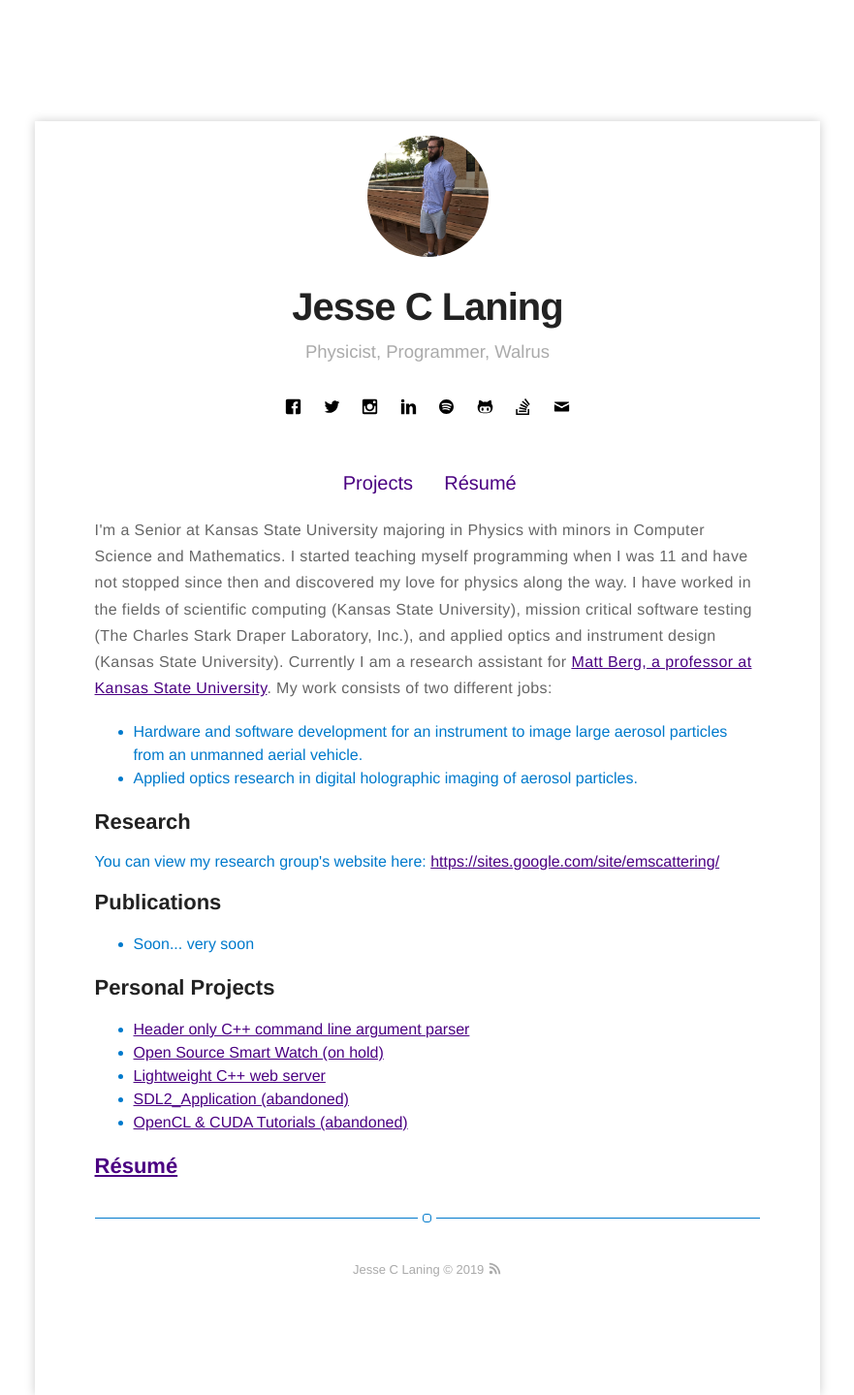
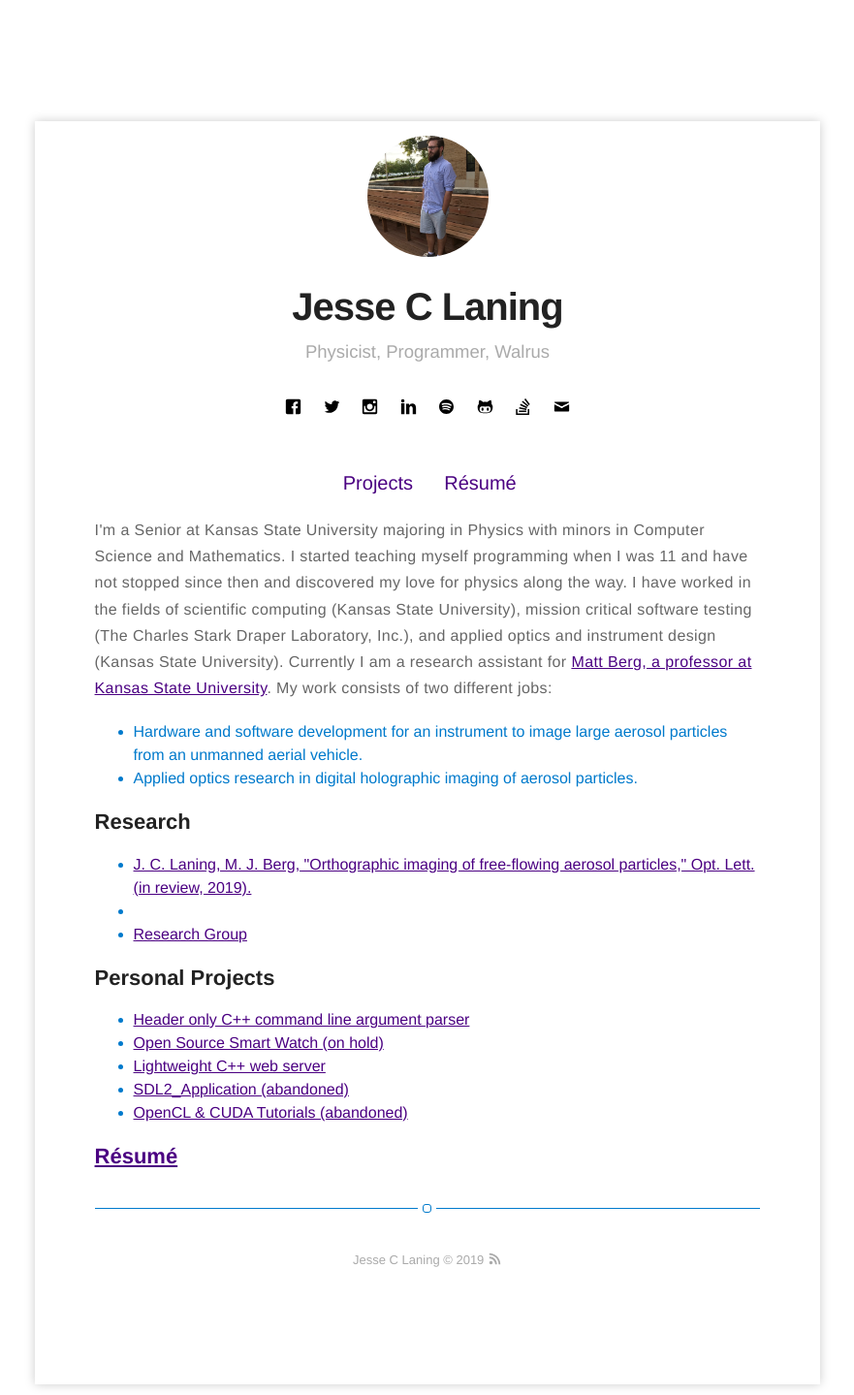
Before and after one commit to jamolnng/jamolnng.github.io, a Jekyll site: the page built from index.html, in a window 1280 px wide. Shown: the whole page at 97% size, without its empty margins (199-1080 px from the left). Built offline with Jekyll 4.4.1, drawn with Linux system fonts in a browser that asks for light colours; nearby versions of some CDN libraries; library files that are not in the unit come from our copies.

Commit message:
added papers

```diff
--- a/index.html
+++ b/index.html
@@ -19,13 +19,14 @@ title: Home
 </p>
 <p>
 	<h2>Research</h2>
-	You can view my research group's website here: <a
-		href="https://sites.google.com/site/emscattering/">https://sites.google.com/site/emscattering/</a>
-</p>
-<p>
-	<h2>Publications</h2>
 	<ul>
-		<li>Soon... very soon</li>
+		<li><a href="https://jlaning.com/assets/docs/orthographic_imaging_of_free_flowing_aerosol_particles.pdf">J. C.
+				Laning, M. J. Berg, "Orthographic imaging of free-flowing
+				aerosol particles," Opt. Lett. (in review,
+				2019).</a></li>
+		<li><a href="https://jlaning.com/assets/docs/digital_olography_unlocking_the_mysteries_of_aerosols.pdf"></a>
+		</li>
+		<li><a href="https://sites.google.com/site/emscattering/">Research Group</a></li>
 	</ul>
 </p>
 <p>
```
Also changed, not shown: 2 other files.
